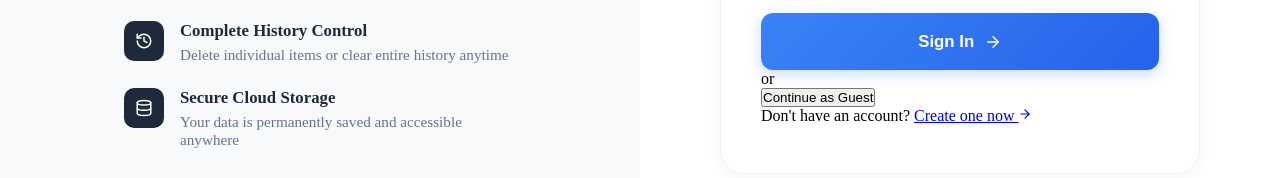
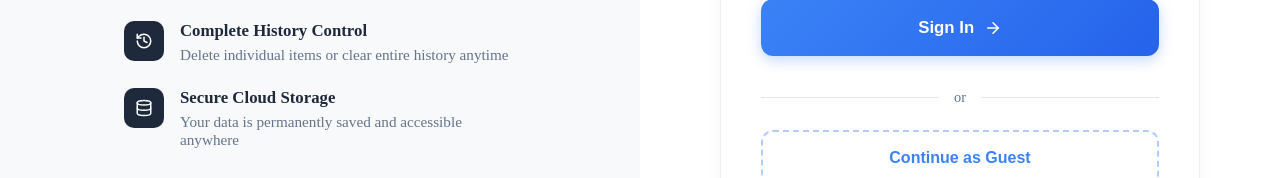
Before and after one commit to coderiders22/django-fastapi-learning-project, a Vue app in the folder frontend/vue-calculator-ui/: page /login in a window 1280 px wide. Shown: the part 622-800 px from the top of the page. Built offline with nearby package versions, Linux system fonts and the light colour scheme; no server answers.

Commit message:
fixes login issues

```diff
--- a/frontend/vue-calculator-ui/src/services/api.js
+++ b/frontend/vue-calculator-ui/src/services/api.js
@@ -1,62 +1,99 @@
-// src/services/api.js
-import axios from 'axios';
-
-const api = axios.create({
-  baseURL: import.meta.env.VITE_API_URL || 'https://calculatorpro-django-backend.koyeb.app/api',
-  withCredentials: true,
-  headers: {
-    'Content-Type': 'application/json',
-  },
-});
+// Import axios for making HTTP requests
+import axios from 'axios'
 
 /**
- * Fetch CSRF cookie once (Django requirement)
+ * Base API instance with axios
+ *
+ * This is the main API client used throughout the app for all backend requests.
+ * Uses environment variable for base URL so it works in both development and production.
+ *
+ * withCredentials: true ensures cookies (session/CSRF) are sent with every request
+ */
+const api = axios.create({
+  baseURL: `${import.meta.env.VITE_API_URL}/api`,
+  withCredentials: true,
+})
+
+/**
+ * Initialize CSRF token
+ *
+ * This function fetches the CSRF token from backend when the app starts.
+ * The token is stored in a cookie and used to protect against CSRF attacks.
+ *
+ * We call this in main.js before mounting the app to ensure the token
+ * is ready before any POST/PUT/DELETE requests are made.
+ *
+ * If it fails, we just log a warning - the app can still load,
+ * but protected API calls might fail until token is fetched.
  */
 export const initCSRF = async () => {
   try {
-    await api.get('/auth/csrf/', { withCredentials: true });
-
+    await api.get('/auth/csrf/', {
+      withCredentials: true,
+    })
   } catch (error) {
-
+    // Non-fatal error - app continues even if CSRF init fails
+    console.warn('CSRF init failed (non-fatal):', error)
   }
-};
+}
 
 /**
- * 🔐 Attach CSRF token automatically
+ * Request Interceptor
+ *
+ * This runs before every API request and automatically adds the CSRF token
+ * to the request headers. This saves us from manually adding it in every
+ * POST/PUT/DELETE request.
+ *
+ * How it works:
+ * 1. Extract CSRF token from browser cookies
+ * 2. Add it to X-CSRFToken header
+ * 3. Ensure withCredentials is true (for session cookies)
  */
 api.interceptors.request.use((config) => {
+  // Parse CSRF token from cookies
+  // Cookies are stored as "name=value; name2=value2" so we split and find csrftoken
   const csrfToken = document.cookie
     .split('; ')
     .find(row => row.startsWith('csrftoken='))
-    ?.split('=')[1];
+    ?.split('=')[1]  // Optional chaining in case cookie doesn't exist
 
+  // Add CSRF token to request headers if it exists
   if (csrfToken) {
-    config.headers['X-CSRFToken'] = csrfToken;
+    config.headers['X-CSRFToken'] = csrfToken
   }
 
-  // 🔥 Ensure credentials are always sent
-  config.withCredentials = true;
-
-  return config;
-});
+  // Ensure cookies are sent with request (important for session auth)
+  config.withCredentials = true
+  return config
+})
 
 /**
- * Response interceptor
- */
+ * Response Interceptor
+ *
+ * This runs after every API response and handles global errors.
+ *
+ * Main purpose: Handle 401 Unauthorized errors globally
+ * - If user's session expires or they're not authenticated
+ * - Automatically redirect to login page
+ * - Add query param to show "session expired" message
+ **/
 api.interceptors.response.use(
-  (response) => {
+  // Success case - just return the response as-is
+  (response) => response,
 
-    return response;
-  },
+  // Error case - check if it's a 401 and redirect if needed
   (error) => {
+    // If unauthorized (session expired or not logged in)
+    if (error.response?.status === 401) {
+      // Redirect to login page with session_expired flag
+      // This lets the login page show a "Your session has expired" message
+      window.location.href = '/login?session_expired=true'
+    }
 
+    // Reject the promise so the calling code can catch the error
+    return Promise.reject(error)
+  }
+)
 
-    if (error.response?.status === 401) {
-
-      window.location.href = '/login?session_expired=true';
-    }
-    return Promise.reject(error);
-  }
-);
-
-export default api;
+// Export the configured axios instance as default
+export default api
--- a/frontend/vue-calculator-ui/src/views/Login.vue
+++ b/frontend/vue-calculator-ui/src/views/Login.vue
@@ -681,6 +681,112 @@ input::placeholder {
   width: 18px;
   height: 18px;
   border: 3px solid rgba(255, 255, 255, 0.3);
+  border-radius: 50%;
+  border-top-color: white;
+  animation: spin 0.8s linear infinite;
+}
+
+@keyframes spin {
+  to { transform: rotate(360deg); }
+}
+
+/* Divider between login and guest option */
+.divider {
+  position: relative;
+  text-align: center;
+  margin: 2rem 0 1.5rem;
+}
+
+.divider::before {
+  content: '';
+  position: absolute;
+  top: 50%;
+  left: 0;
+  right: 0;
+  height: 1px;
+  background: rgba(0, 0, 0, 0.1);
+}
+
+.divider span {
+  position: relative;
+  background: white;
+  padding: 0 1rem;
+  color: var(--text-muted);
+  font-size: 0.9rem;
+  font-weight: 500;
+}
+
+.footer-links {
+  text-align: center;
+}
+
+.footer-links p {
+  color: var(--text-secondary);
+  font-size: 0.95rem;
+}
+
+/* Link to registration page */
+.signup-link {
+  color: var(--primary);
+  font-weight: 600;
+  text-decoration: none;
+  display: inline-flex;
+  align-items: center;
+  gap: 0.3rem;
+  transition: all 0.2s ease;
+  white-space: nowrap;
+}
+
+.signup-link:hover {
+  color: var(--primary-dark);
+  gap: 0.5rem;
+}
+
+/* ================= GUEST BUTTON ================= */
+/* Dashed border button for guest access */
+.guest-btn {
+  width: 100%;
+  padding: 1.05rem;
+  background: white;
+  border: 2px dashed rgba(59, 130, 246, 0.4);
+  border-radius: 12px;
+  color: var(--primary);
+  font-size: 1rem;
+  font-weight: 600;
+  cursor: pointer;
+  transition: all 0.25s ease;
+  margin-bottom: 1.5rem;
+}
+
+.guest-btn:hover {
+  background: rgba(59, 130, 246, 0.05);
+  border-color: var(--primary);
+  transform: translateY(-2px);
+}
+
+/* ================= LOADING OVERLAY ================= */
+/* Full-screen overlay during authentication */
+.full-loading-overlay {
+  position: fixed;
+  inset: 0;
+  background: rgba(15, 23, 42, 0.92);
+  backdrop-filter: blur(6px);
+  display: flex;
+  align-items: center;
+  justify-content: center;
+  z-index: 4000;
+}
+
+.loading-content {
+  text-align: center;
+  color: white;
+}
+
+/* Large spinner for loading state */
+.loading-spinner {
+  width: 64px;
+  height: 64px;
+  border: 6px solid rgba(255, 255, 255, 0.2);
   border-top: 6px solid #3b82f6;
   border-radius: 50%;
   animation: spin 1s linear infinite;
```
Also changed, not shown: frontend/vue-calculator-ui/src/router/index.js (line endings or trailing spaces).
